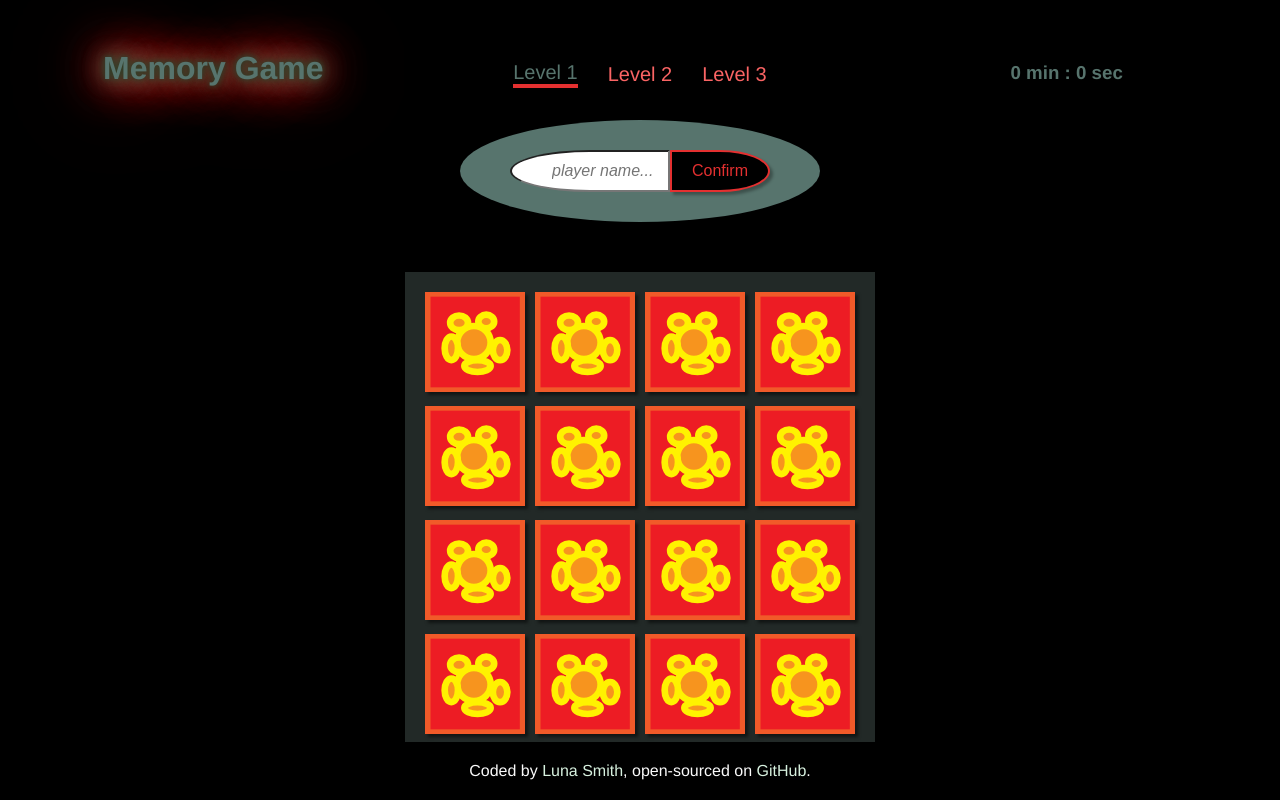
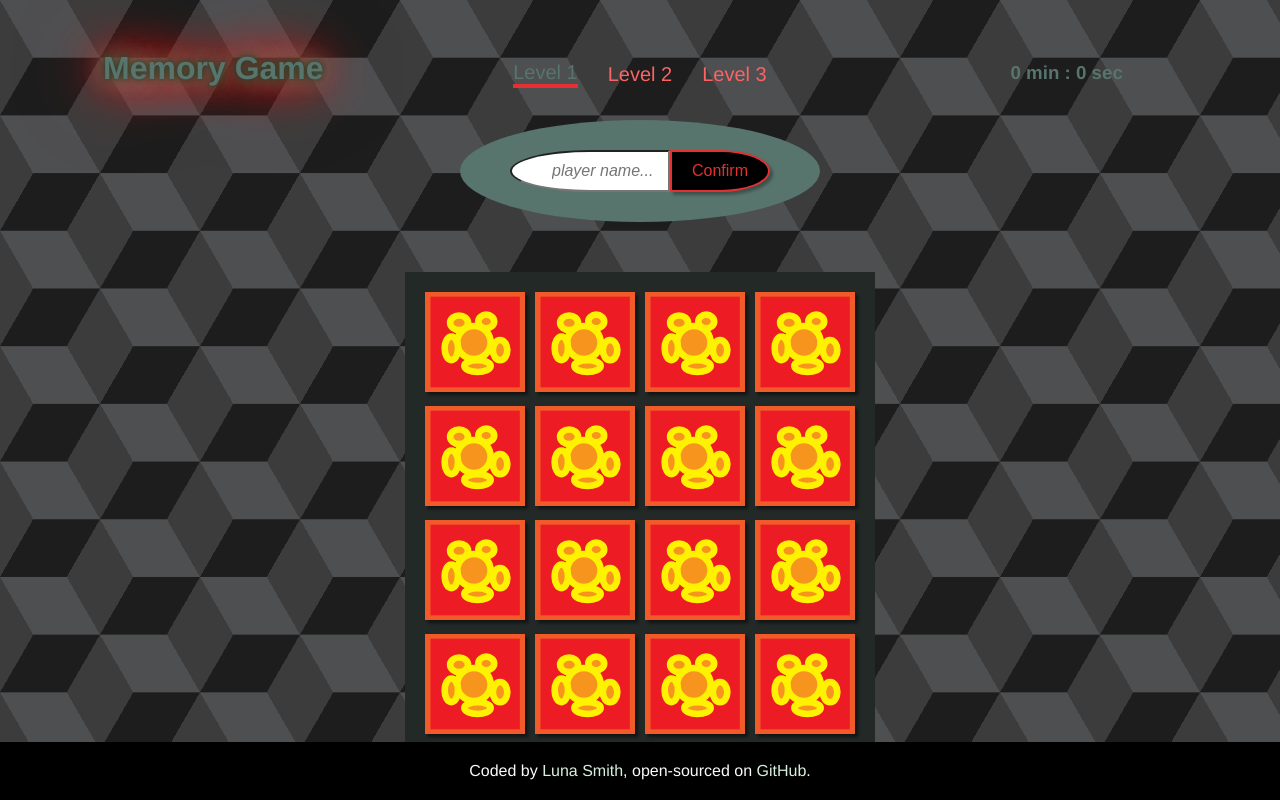
Before and after one commit to Lu-Smith/memory_game_vue, a Vue app: page / in a window 1280 px wide. Built offline with nearby package versions, Linux system fonts and the light colour scheme.

Commit message:
Updated styles

```diff
--- a/public/index.html
+++ b/public/index.html
@@ -7,6 +7,21 @@
     <link rel="icon" href="<%= BASE_URL %>favicon.ico">
     <link rel="stylesheet" href="https://fonts.googleapis.com/css2?family=Material+Symbols+Outlined:opsz,wght,FILL,GRAD@48,400,0,0" />
     <title><%= htmlWebpackPlugin.options.title %></title>
+    <style>
+    html {
+      --s: 200px; /* control the size */
+      --c1: #1d1d1d;
+      --c2: #4e4f51;
+      --c3: #3c3c3c;
+
+      background:
+        repeating-conic-gradient(from 30deg,#0000 0 120deg,var(--c3) 0 180deg)
+         calc(.5*var(--s)) calc(.5*var(--s)*0.577),
+        repeating-conic-gradient(from 30deg,var(--c1) 0 60deg,var(--c2) 0 120deg,var(--c3) 0 180deg);
+      background-size: var(--s) calc(var(--s)*0.577);
+      /* 0.577 = tan(30deg)*/
+    }
+    </style>
   </head>
   <body>
     <noscript>
--- a/src/assets/global.css
+++ b/src/assets/global.css
@@ -4,8 +4,10 @@
     box-sizing: border-box;
 }
 
+
+
+
 body {
-    background-color: black;
     color: #57746d;
 }
 
```
